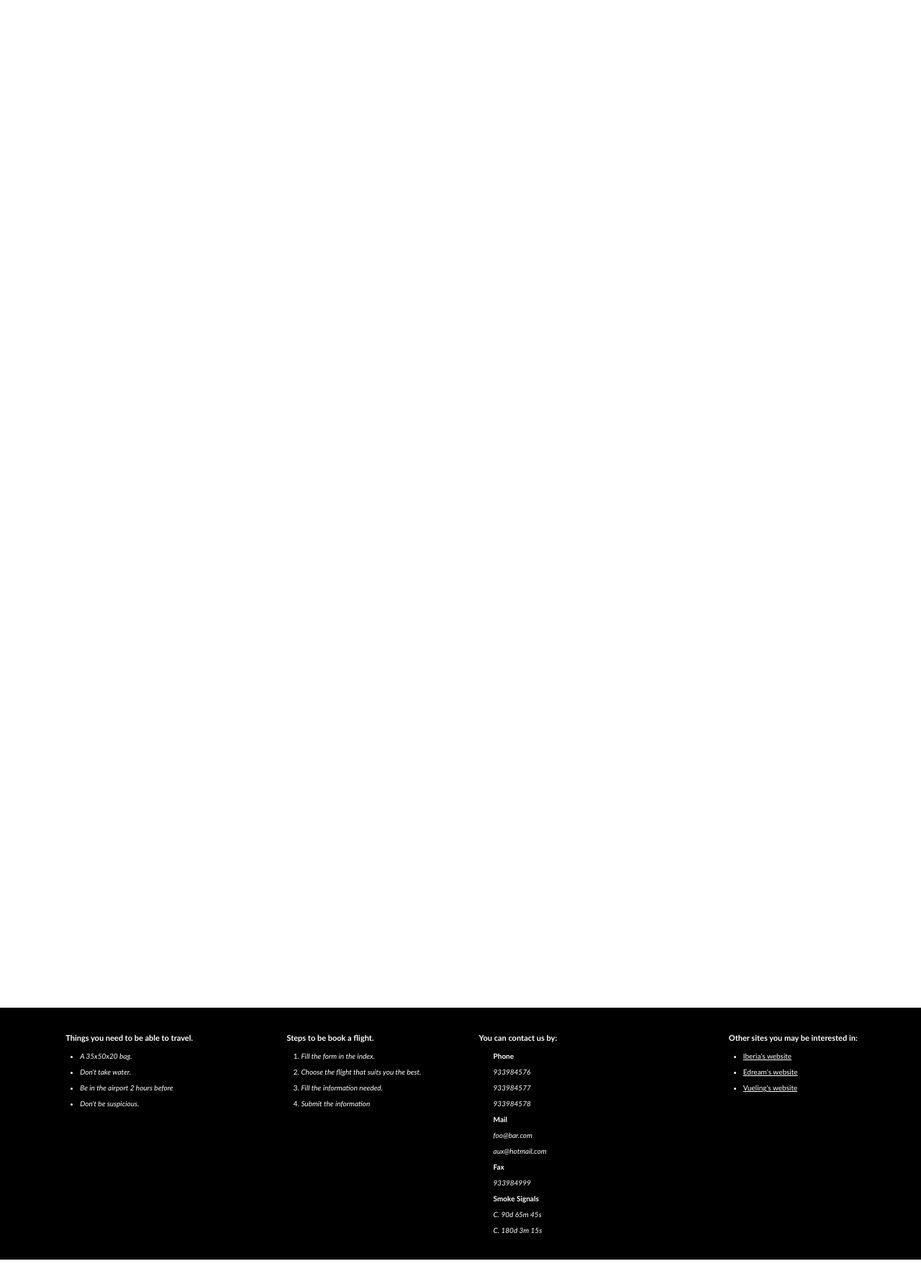
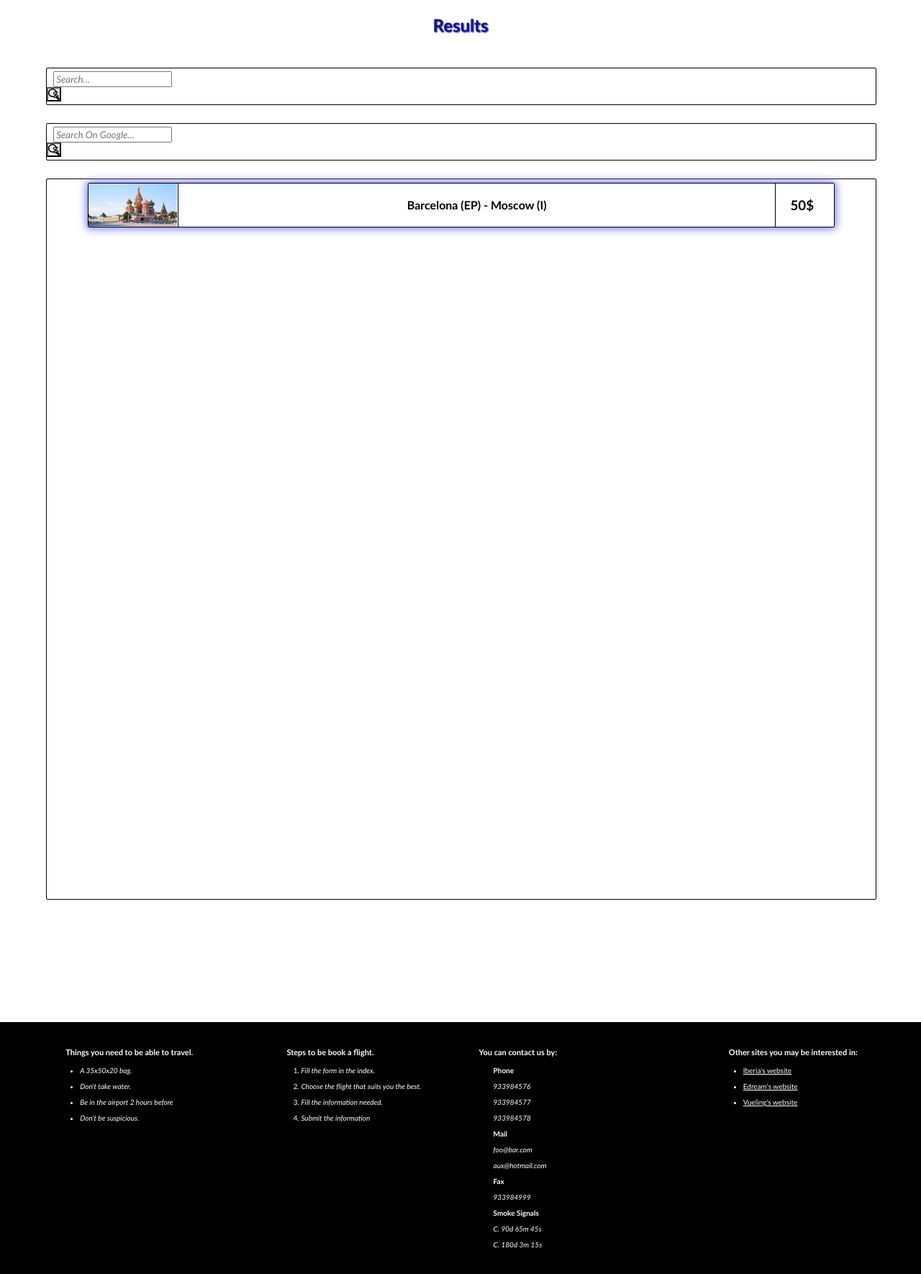
Before and after one commit to rperezde11/COWEB06, a PHP site: page /results.html in a window 1280 px wide. Shown: the part 150-1920 px from the top of the page at 72% size. Run offline with PHP 8.4, Linux system fonts and the light colour scheme.

Commit message:
Added search file and implemented results.html

```diff
--- a/css/error.css
+++ b/css/error.css
@@ -21,8 +21,8 @@
 
 #error-text{
 
-    text-align: center;
-    color: #111;
-    font-size: 2em;
+    margin-left: 30%;
+    color: #222;
+    font-size: 20px;
 
 }
--- a/css/results.css
+++ b/css/results.css
@@ -0,0 +1,102 @@
+.searcher {
+
+    width: 90%;
+    height: 50px;
+    margin-top: 25px;
+    margin-left: 5%;
+    border: 1px solid black;
+    border-radius: 2px;
+    display: flex;
+    float: left;
+    align-items: center;
+
+}
+
+.search-button {
+
+    width: 20px;
+    height: 20px;
+    background-image: url(../imgs/search.png);
+    background-size: cover;
+    float: left;
+}
+
+.in-block {
+
+    display: inline-block;
+    float: left;
+
+}
+
+input[type="search"] {
+
+    margin-left: 5%;
+
+}
+
+#my-flights-container {
+
+    width: 90%;
+    height: 1000px;
+    margin-top: 25px;
+    margin-left: 5%;
+    border: 1px solid black;
+    border-radius: 2px;
+    display: inline-block;
+    float: left;
+
+}
+
+
+/* flight info */
+
+div.flight {
+
+    width: 90%;
+    height: 60px;
+    border: 1px solid black;
+    border-radius: 2px;
+    margin: 5px auto 5px auto;
+
+}
+
+div.f-preview {
+
+    width: 12%;
+    height: 100%;
+    float: left;
+    display: flex;
+    align-items: center;
+    justify-content: center;
+    border-right: 1px solid black;
+
+}
+
+div.f-info {
+
+    width: 80%;
+    height: 100%;
+    float: left;
+    display: flex;
+    align-items: center;
+    justify-content: center;
+    border-right: 1px solid black;
+
+}
+
+div.f-price {
+
+    width: 7%;
+    height: 100%;
+    float: left;
+    display: flex;
+    align-items: center;
+    justify-content: center;
+}
+
+img.flight-preview {
+
+    width: 99%;
+    height: 100%;
+    display: inline-block;
+}
--- a/profile.html
+++ b/profile.html
@@ -62,9 +62,9 @@
             <div id="my-flights-container">
                 <h2 class="section-header-light">My Flights</h2>
 
-                <div class="flight">
+                <div class="flight light-shadow">
                     <div class="f-preview">
-                        <img class="flight-preview" src="imgs/down.png">
+                        <img class="flight-preview" src="imgs/sm-moscow.jpg">
                     </div>
                     <div class="f-info">
                         <h4 class="flight-info">Barcelona (EP) - Moscow (I) </h4>
--- a/results.html
+++ b/results.html
@@ -46,6 +46,37 @@
 
         <div id="content">
 
+            <h2 class="section-header-light">Results</h2>
+
+            <div class="searcher">
+                <form action="" method="get">
+                    <input name="search" placeholder="Search..." type="search">
+                    <span></span><input class="search-button" type="submit">
+                </form>
+            </div>
+
+            <div class="searcher">
+                <form target="_blank" action="http://www.google.com" method="get">
+                    <input name="q" placeholder="Search On Google..." type="search">
+                    <span></span><input class="search-button" type="submit">
+                </form>
+            </div>
+
+            <div id="my-flights-container">
+
+                <div class="flight light-shadow">
+                    <div class="f-preview">
+                        <img class="flight-preview" src="imgs/sm-moscow.jpg">
+                    </div>
+                    <div class="f-info">
+                        <h4 class="flight-info">Barcelona (EP) - Moscow (I) </h4>
+                    </div>
+                    <div class="f-price">
+                        <h3 class="flight-price">50$</h3>
+                    </div>
+                </div>
+
+            </div>
 
         </div>
 
```
Also changed, not shown: css/profile.css (+18 -32 lines), error.html (+7 -11 lines), index.html (+10 -0 lines), imgs/search.png (added), imgs/sm-moscow.jpg (added).
